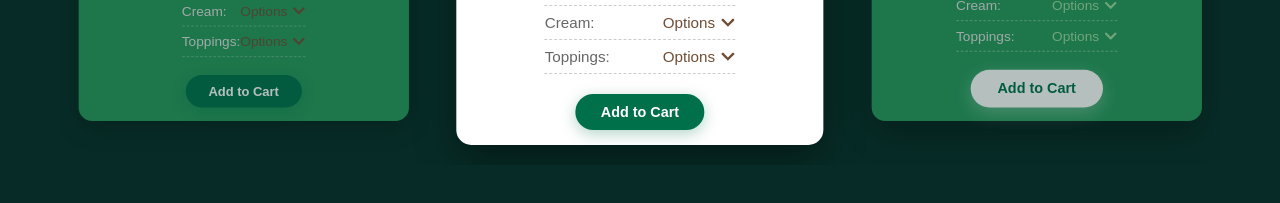
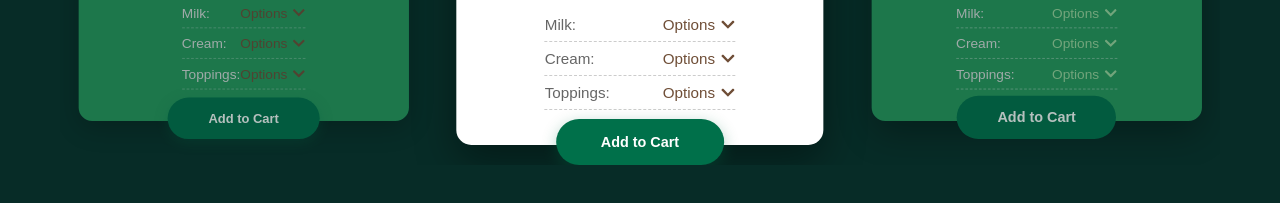
Before and after one commit to Santhosh-Kumar-2004/starbucks-insights-source-page, a React (Vite) app: page / in a window 1280 px wide. Shown: the part 1273-1476 px from the top of the page. Built offline with nearby package versions, Linux system fonts and the light colour scheme.

Commit message:
Patti Tinckering the product page

```diff
--- a/src/components/Product.jsx
+++ b/src/components/Product.jsx
@@ -78,9 +78,9 @@ const Product = () => {
                   </div>
                   {/* The featured card will have its own button styling */}
                   {item.featured ? (
-                    <button className="add-btn-featured">Add to Cart</button>
+                    <button className="btn add-btn-featured">Add to Cart</button>
                   ) : (
-                    <button className="add-btn">Add to Cart</button>
+                    <button className="btn add-btn">Add to Cart</button>
                   )}
                 </div>
               </div>
--- a/src/styles/Product.css
+++ b/src/styles/Product.css
@@ -285,10 +285,16 @@
 
 /* Add to Cart Button for regular cards */
 .add-btn {
-  background-color: #00704a; /* Starbucks green */
+    position: absolute;
+    left: 50%;
+    bottom: -20px;
+    transform: translateX(-50%);
+    z-index: 2;
+
+    background-color: #00704a; /* Starbucks green */
   color: #fff;
   border: none;
-  padding: 10px 25px;
+  padding: 15px 45px;
   border-radius: 50px;
   cursor: pointer;
   font-weight: 600;
@@ -300,7 +306,7 @@
 
 .add-btn:hover {
   background-color: #005a3b;
-  transform: translateY(-2px);
+  /* transform: translateY(-2px); */
   box-shadow: 0 6px 20px rgba(0, 112, 74, 0.4);
 }
 
@@ -327,23 +333,30 @@
 
 /* Add to Cart Button for Featured Card */
 .add-btn-featured {
-  background-color: #fff; /* White button for featured card */
-  color: #00704a; /* Green text */
+    position: absolute;
+    left: 50%;
+    bottom: -20px;
+    transform: translateX(-50%);
+    z-index: 2;
+
+  background-color: #00704a; /* Starbucks green */
+  color: #fff;
   border: none;
-  padding: 12px 30px; /* Slightly larger button */
+  padding: 15px 45px;; /* Slightly larger button */
   border-radius: 50px;
   cursor: pointer;
   font-weight: 700;
   font-size: 1rem;
   transition: all 0.3s ease;
-  box-shadow: 0 6px 20px rgba(255, 255, 255, 0.3);
+  /* box-shadow: 0 6px 20px rgba(255, 255, 255, 0.3); */
   margin-top: auto; /* Push button to the bottom */
+
 }
 
 .add-btn-featured:hover {
-  background-color: #f0f0f0;
-  transform: translateY(-2px);
-  box-shadow: 0 8px 25px rgba(255, 255, 255, 0.4);
+  background-color: #005a3b;
+  /* transform: translateY(-2px); */
+  box-shadow: 0 6px 20px rgba(0, 112, 74, 0.4);
 }
 
 
```
